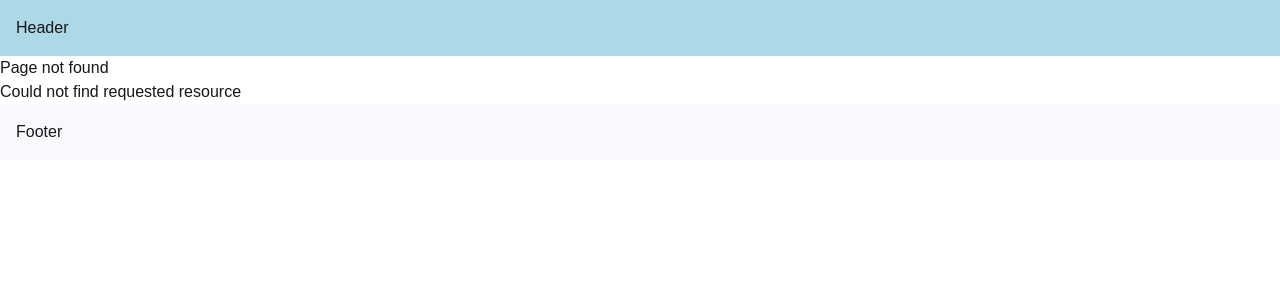
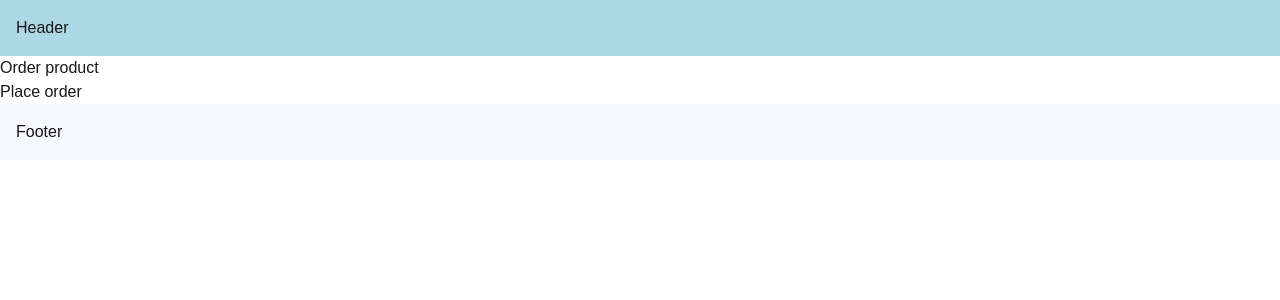
Before and after one commit to Atul993/nextJS-practice, a Next.js app: page /order-product in a window 1280 px wide. Before the commit this address had no page. Shown: the top 300 px of the page. Built offline with nearby package versions, Linux system fonts and the light colour scheme.

Commit message:
navigate programmatically

```diff
--- /dev/null
+++ b/src/app/order-product/page.tsx
@@ -0,0 +1,17 @@
+"use client"
+
+import { useRouter } from "next/navigation";
+
+export default function OrderProduct() {
+  const router = useRouter();
+  const handleClick = () => {
+    console.log("placing your order");
+    router.push("/");
+  };
+  return (
+    <>
+      <h1>Order product</h1>
+      <button onClick={handleClick}> Place order</button>
+    </>
+  );
+}
```
